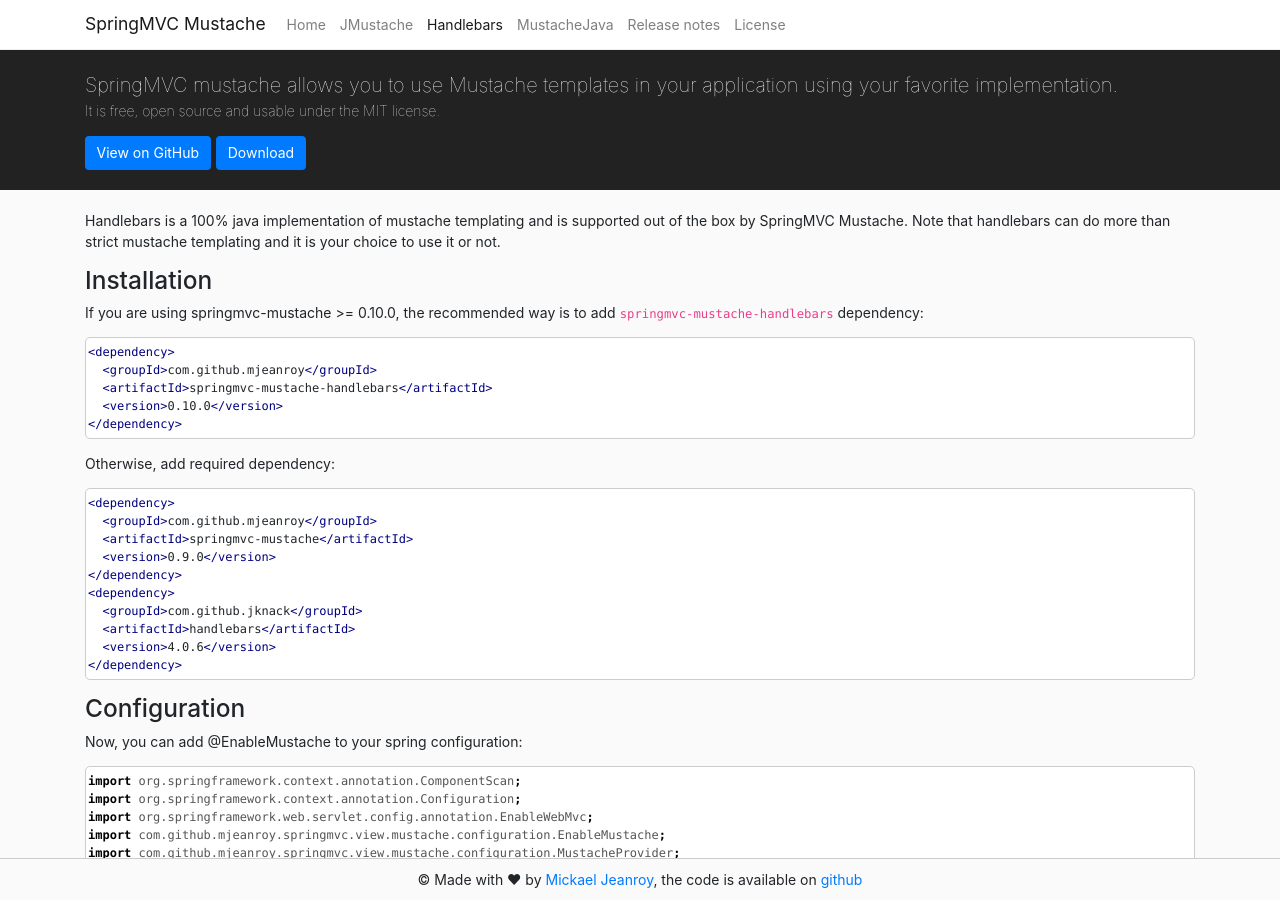
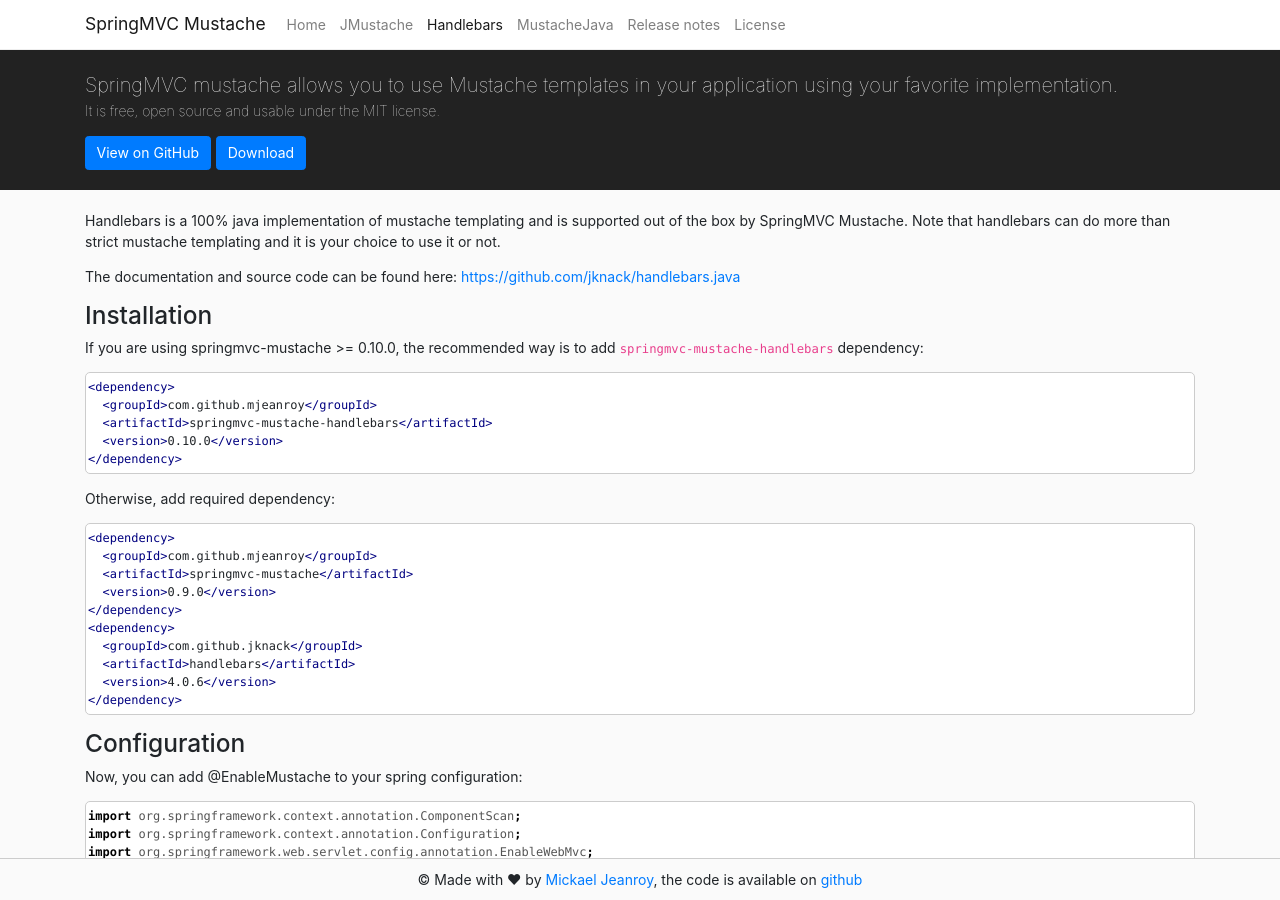
Before and after one commit to mjeanroy/springmvc-mustache, a Jekyll site: the page built from docs/02-handlebars.md, in a window 1280 px wide and 900 px high. Built offline with Jekyll 4.4.1, drawn with Linux system fonts in a browser that asks for light colours; our own code applies the rules of GitHub Pages for plain Markdown files.

Commit message:
docs: update documentation

```diff
--- a/docs/02-handlebars.md
+++ b/docs/02-handlebars.md
@@ -1,5 +1,7 @@
 Handlebars is a 100% java implementation of mustache templating and is supported out of the box by SpringMVC Mustache. Note that handlebars can do more than
 strict mustache templating and it is your choice to use it or not.
+
+The documentation and source code can be found here: [https://github.com/jknack/handlebars.java](https://github.com/jknack/handlebars.java)
 
 ### Installation
 
```
Also changed, not shown: docs/01-jmustache.md (+2 -0 lines).
